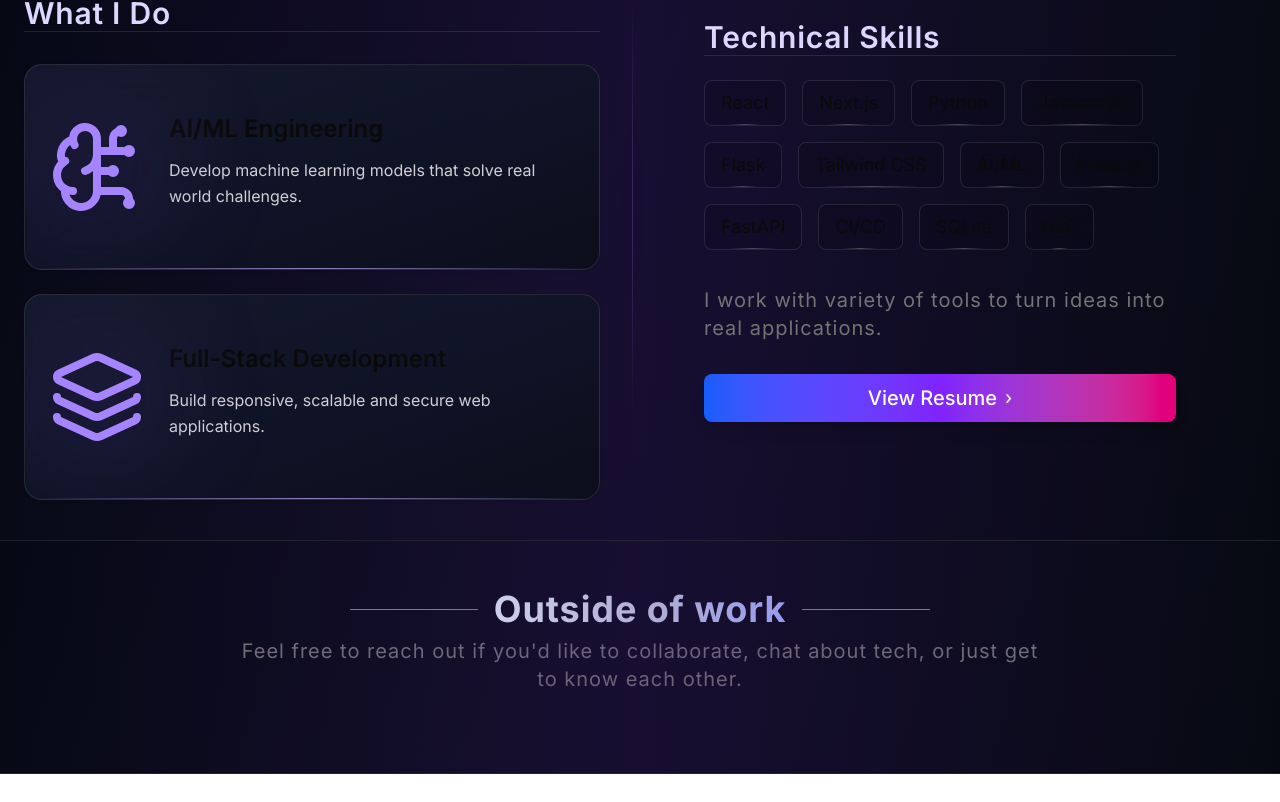
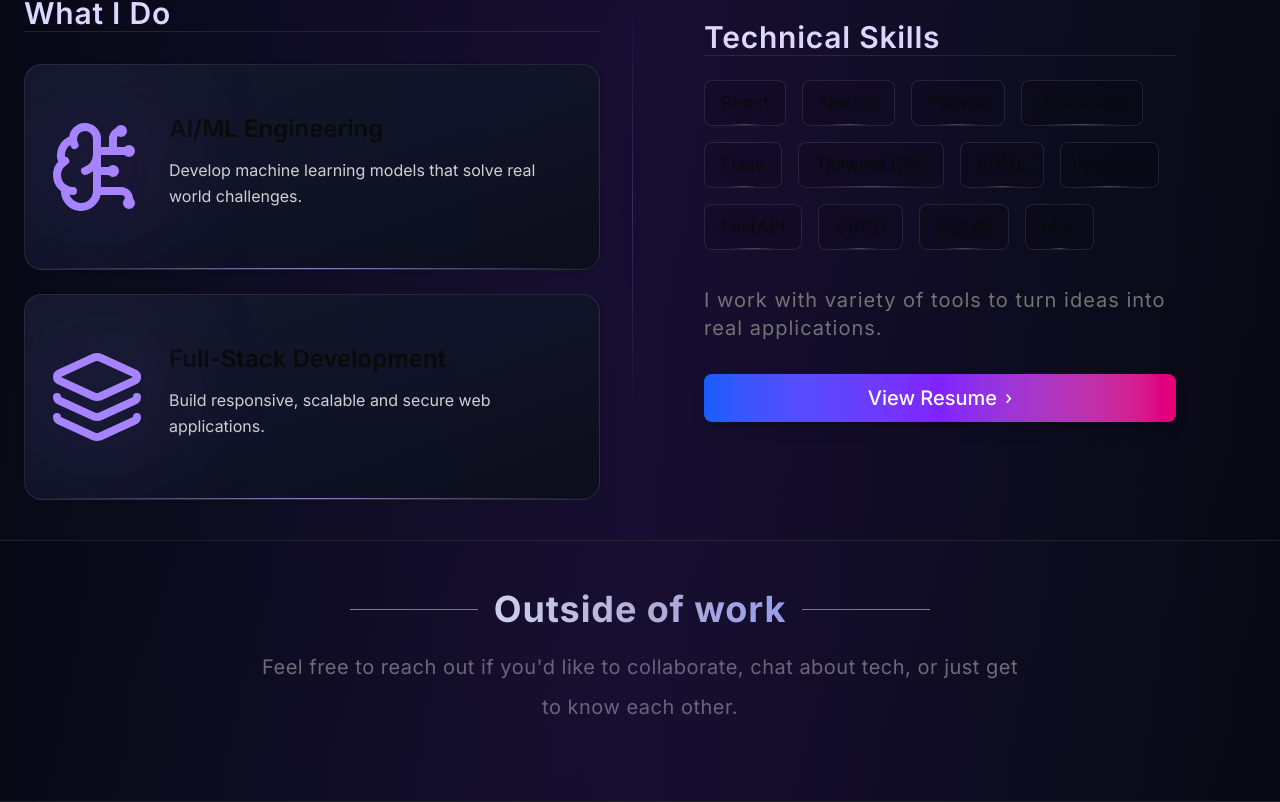
Before and after one commit to Manan0p/Personal-Portfolio, a Next.js app: page /about in a window 1280 px wide. Shown: the part 526-1328 px from the top of the page. Before the commit the page ends 1300 px from the top, so only its background shows below. Built offline with nearby package versions, Linux system fonts and the light colour scheme.

Commit message:
header done

```diff
--- a/app/about/page.jsx
+++ b/app/about/page.jsx
@@ -141,13 +141,15 @@ export default function page() {
                             </h2>
                             <div className="h-px w-32 bg-white/50" />
                         </div>
-                        <p className="text-lg md:text-xl text-muted-foreground tracking-wider">
-                            Feel free to reach out if you'd like to collaborate, chat about tech, or just get <br /> to know each other.
+                        <p className="text-lg md:text-xl text-muted-foreground tracking-wide pt-4">
+                            Feel free to reach out if you'd like to collaborate, chat about tech, or just get
+                        </p>
+                        <p className="text-lg md:text-xl text-muted-foreground tracking-wide pt-3">
+                            to know each other.
                         </p>
                     </div>
                     {/* <div className="grid grid-cols-1 md:grid-cols-2 lg:grid-cols-3 gap-6 max-w-6xl mx-auto mt-10 ">{projects.map((project,index)=>{
                         return(
-                            <Link key={index} href={project.link} target="_blank" rel="noopener noreferrer" className="cursor-pointer">
                                 <Card className="group relative h-[230px] overflow-hidden rounded-2xl bg-white/7 backdrop-blur-md border border-white/10 transition-all duration-300 hover:-translate-y-2 hover:border-white/20 hover:shadow-[0_0_50px_rgba(139,92,246,0.25)]">
                                     <div className="pointer-events-none absolute inset-0 bg-gradient-to-br from-violet-500/10 via-transparent to-transparent" />
                                     <CardContent className={"relative flex h-full overflow-hidden px-5"}>
@@ -163,7 +165,6 @@ export default function page() {
                                         </div>
                                     </CardContent>
                                 </Card>
-                            </Link>
                         )
                         })}</div> */}
                 </div>
```
